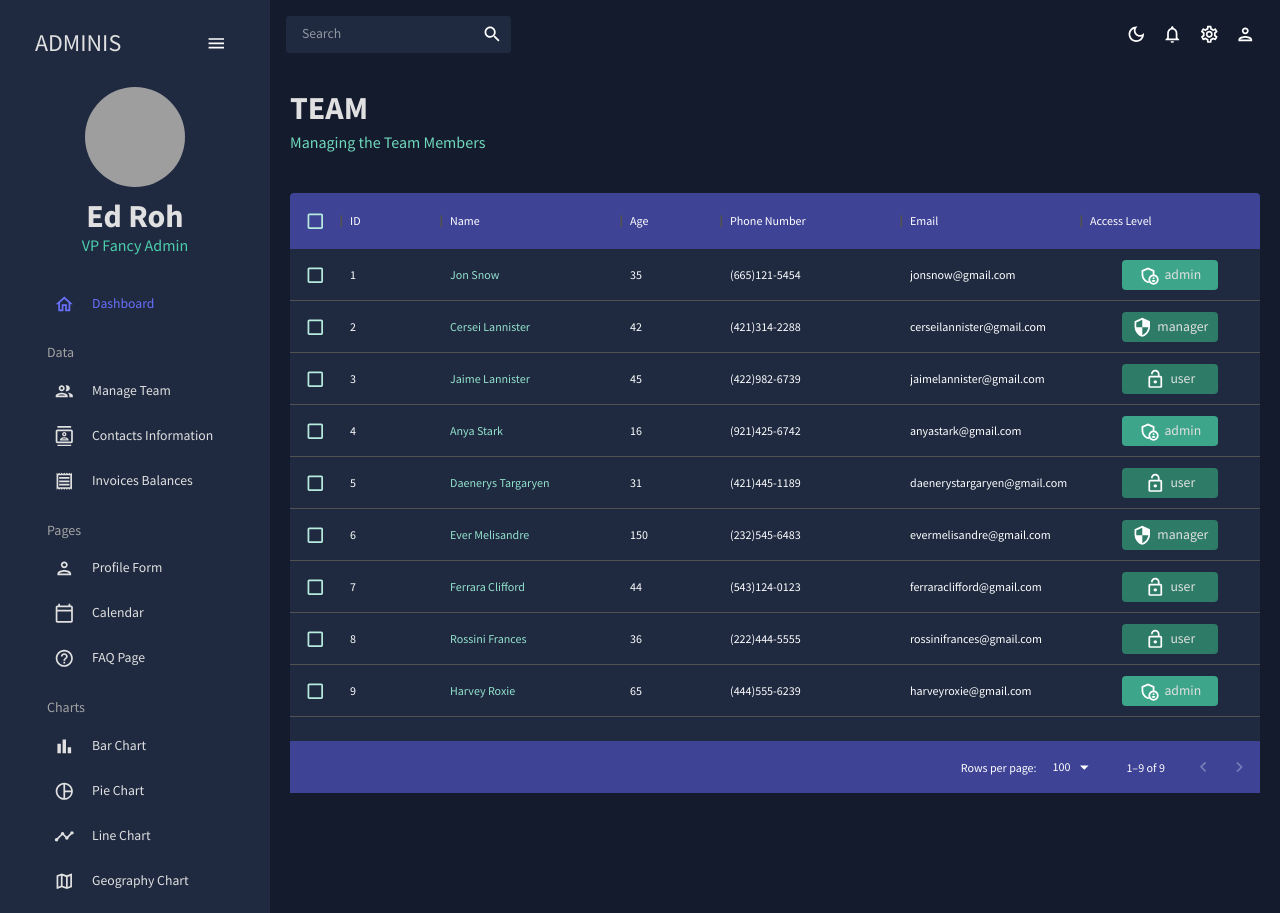
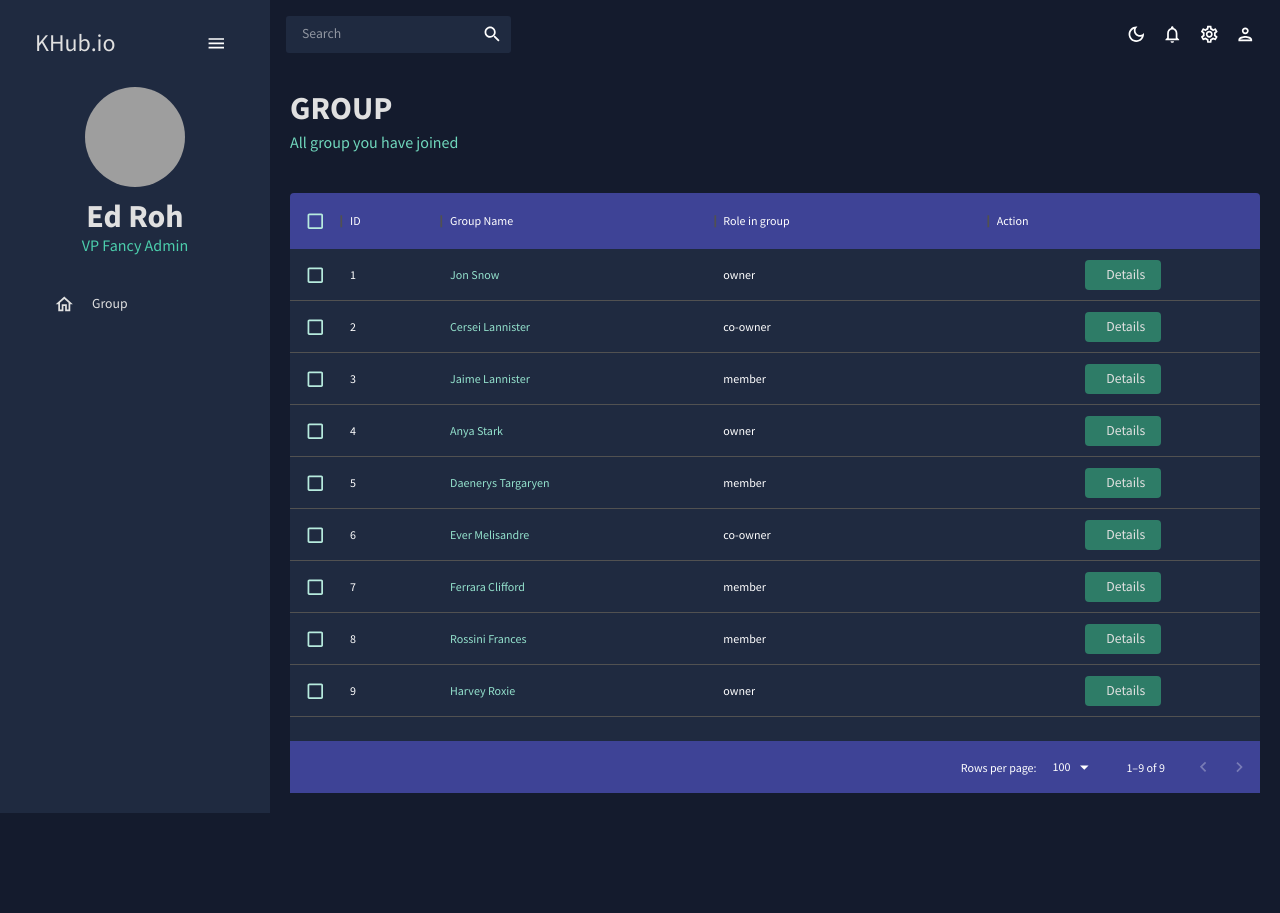
Before and after one commit to khubio/khub-web, a React (Create React App) app: page / in a window 1280 px wide. After the commit the page ends 813 px from the top, so only its background shows below. Built offline with nearby package versions, Linux system fonts and the light colour scheme; no server answers; grey boxes are pictures that could not be loaded.

Commit message:
Fix UI in sidebar and group

```diff
--- a/src/data/mockData.js
+++ b/src/data/mockData.js
@@ -5,73 +5,55 @@ export const mockDataTeam = [
     id: 1,
     name: 'Jon Snow',
     email: 'jonsnow@gmail.com',
-    age: 35,
-    phone: '(665)121-5454',
-    access: 'admin',
+    access: 'owner',
   },
   {
     id: 2,
     name: 'Cersei Lannister',
     email: 'cerseilannister@gmail.com',
-    age: 42,
-    phone: '(421)314-2288',
-    access: 'manager',
+    access: 'co-owner',
   },
   {
     id: 3,
     name: 'Jaime Lannister',
     email: 'jaimelannister@gmail.com',
-    age: 45,
-    phone: '(422)982-6739',
-    access: 'user',
+    access: 'member',
   },
   {
     id: 4,
     name: 'Anya Stark',
     email: 'anyastark@gmail.com',
-    age: 16,
-    phone: '(921)425-6742',
-    access: 'admin',
+    access: 'owner',
   },
   {
     id: 5,
     name: 'Daenerys Targaryen',
     email: 'daenerystargaryen@gmail.com',
-    age: 31,
-    phone: '(421)445-1189',
-    access: 'user',
+    access: 'member',
   },
   {
     id: 6,
     name: 'Ever Melisandre',
     email: 'evermelisandre@gmail.com',
-    age: 150,
-    phone: '(232)545-6483',
-    access: 'manager',
+    access: 'co-owner',
   },
   {
     id: 7,
     name: 'Ferrara Clifford',
     email: 'ferraraclifford@gmail.com',
-    age: 44,
-    phone: '(543)124-0123',
-    access: 'user',
+    access: 'member',
   },
   {
     id: 8,
     name: 'Rossini Frances',
     email: 'rossinifrances@gmail.com',
-    age: 36,
-    phone: '(222)444-5555',
-    access: 'user',
+    access: 'member',
   },
   {
     id: 9,
     name: 'Harvey Roxie',
     email: 'harveyroxie@gmail.com',
-    age: 65,
-    phone: '(444)555-6239',
-    access: 'admin',
+    access: 'owner',
   },
 ];
 
--- a/src/layouts/components/Sidebar/index.jsx
+++ b/src/layouts/components/Sidebar/index.jsx
@@ -6,17 +6,7 @@ import {
 import { Link } from 'react-router-dom';
 import 'react-pro-sidebar/dist/css/styles.css';
 import HomeOutlinedIcon from '@mui/icons-material/HomeOutlined';
-import PeopleOutlinedIcon from '@mui/icons-material/PeopleOutlined';
-import ContactsOutlinedIcon from '@mui/icons-material/ContactsOutlined';
-import ReceiptOutlinedIcon from '@mui/icons-material/ReceiptOutlined';
-import PersonOutlinedIcon from '@mui/icons-material/PersonOutlined';
-import CalendarTodayOutlinedIcon from '@mui/icons-material/CalendarTodayOutlined';
-import HelpOutlineOutlinedIcon from '@mui/icons-material/HelpOutlineOutlined';
-import BarChartOutlinedIcon from '@mui/icons-material/BarChartOutlined';
-import PieChartOutlineOutlinedIcon from '@mui/icons-material/PieChartOutlineOutlined';
-import TimelineOutlinedIcon from '@mui/icons-material/TimelineOutlined';
 import MenuOutlinedIcon from '@mui/icons-material/MenuOutlined';
-import MapOutlinedIcon from '@mui/icons-material/MapOutlined';
 import { tokens } from '../../../theme';
 
 const Item = ({
@@ -84,7 +74,7 @@ const Sidebar = () => {
                 ml="15px"
               >
                 <Typography variant="h3" color={colors.grey[100]}>
-                  ADMINIS
+                  KHub.io
                 </Typography>
                 <IconButton onClick={() => setIsCollapsed(!isCollapsed)}>
                   <MenuOutlinedIcon />
@@ -122,103 +112,9 @@ const Sidebar = () => {
 
           <Box paddingLeft={isCollapsed ? undefined : '10%'}>
             <Item
-              title="Dashboard"
+              title="Group"
               to="/"
               icon={<HomeOutlinedIcon />}
-              selected={selected}
-              setSelected={setSelected}
-            />
-
-            <Typography
-              variant="h6"
-              color={colors.grey[300]}
-              sx={{ m: '15px 0 5px 20px' }}
-            >
-              Data
-            </Typography>
-            <Item
-              title="Manage Team"
-              to="/team"
-              icon={<PeopleOutlinedIcon />}
-              selected={selected}
-              setSelected={setSelected}
-            />
-            <Item
-              title="Contacts Information"
-              to="/contacts"
-              icon={<ContactsOutlinedIcon />}
-              selected={selected}
-              setSelected={setSelected}
-            />
-            <Item
-              title="Invoices Balances"
-              to="/invoices"
-              icon={<ReceiptOutlinedIcon />}
-              selected={selected}
-              setSelected={setSelected}
-            />
-
-            <Typography
-              variant="h6"
-              color={colors.grey[300]}
-              sx={{ m: '15px 0 5px 20px' }}
-            >
-              Pages
-            </Typography>
-            <Item
-              title="Profile Form"
-              to="/form"
-              icon={<PersonOutlinedIcon />}
-              selected={selected}
-              setSelected={setSelected}
-            />
-            <Item
-              title="Calendar"
-              to="/calendar"
-              icon={<CalendarTodayOutlinedIcon />}
-              selected={selected}
-              setSelected={setSelected}
-            />
-            <Item
-              title="FAQ Page"
-              to="/faq"
-              icon={<HelpOutlineOutlinedIcon />}
-              selected={selected}
-              setSelected={setSelected}
-            />
-
-            <Typography
-              variant="h6"
-              color={colors.grey[300]}
-              sx={{ m: '15px 0 5px 20px' }}
-            >
-              Charts
-            </Typography>
-            <Item
-              title="Bar Chart"
-              to="/bar"
-              icon={<BarChartOutlinedIcon />}
-              selected={selected}
-              setSelected={setSelected}
-            />
-            <Item
-              title="Pie Chart"
-              to="/pie"
-              icon={<PieChartOutlineOutlinedIcon />}
-              selected={selected}
-              setSelected={setSelected}
-            />
-            <Item
-              title="Line Chart"
-              to="/line"
-              icon={<TimelineOutlinedIcon />}
-              selected={selected}
-              setSelected={setSelected}
-            />
-            <Item
-              title="Geography Chart"
-              to="/geography"
-              icon={<MapOutlinedIcon />}
               selected={selected}
               setSelected={setSelected}
             />
--- a/src/pages/Group/index.jsx
+++ b/src/pages/Group/index.jsx
@@ -1,8 +1,5 @@
 import { Box, Typography, useTheme } from '@mui/material';
 import { DataGrid } from '@mui/x-data-grid';
-import AdminPanelSettingsOutlinedIcon from '@mui/icons-material/AdminPanelSettingsOutlined';
-import LockOpenOutlinedIcon from '@mui/icons-material/LockOpenOutlined';
-import SecurityOutlinedIcon from '@mui/icons-material/SecurityOutlined';
 import Header from '@components/Header';
 import { mockDataTeam } from '../../data/mockData';
 import { tokens } from '../../theme';
@@ -14,53 +11,34 @@ const Group = () => {
     { field: 'id', headerName: 'ID' },
     {
       field: 'name',
-      headerName: 'Name',
+      headerName: 'Group Name',
       flex: 1,
       cellClassName: 'name-column--cell',
     },
     {
-      field: 'age',
-      headerName: 'Age',
-      type: 'number',
-      headerAlign: 'left',
-      align: 'left',
-    },
-    {
-      field: 'phone',
-      headerName: 'Phone Number',
+      field: 'access',
+      headerName: 'Role in group',
       flex: 1,
     },
     {
-      field: 'email',
-      headerName: 'Email',
+      field: 'action',
+      headerName: 'Action',
       flex: 1,
-    },
-    {
-      field: 'accessLevel',
-      headerName: 'Access Level',
-      flex: 1,
-      renderCell: ({ row: { access } }) => {
+      renderCell: () => {
         return (
           <Box
-            width="60%"
-            m="0 auto"
+            width="30%"
+            m="5px auto"
             p="5px"
             display="flex"
             justifyContent="center"
-            backgroundColor={
-              access === 'admin'
-                ? colors.greenAccent[600]
-                : access === 'manager'
-                  ? colors.greenAccent[700]
-                  : colors.greenAccent[700]
-            }
+            backgroundColor={colors.greenAccent[700]}
             borderRadius="4px"
+            sx={{ cursor: 'pointer' }}
+            onClick={() => alert('wellll')}
           >
-            {access === 'admin' && <AdminPanelSettingsOutlinedIcon />}
-            {access === 'manager' && <SecurityOutlinedIcon />}
-            {access === 'user' && <LockOpenOutlinedIcon />}
             <Typography color={colors.grey[100]} sx={{ ml: '5px' }}>
-              {access}
+              Details
             </Typography>
           </Box>
         );
@@ -70,7 +48,7 @@ const Group = () => {
 
   return (
     <Box m="20px">
-      <Header title="TEAM" subtitle="Managing the Team Members" />
+      <Header title="GROUP" subtitle="All group you have joined" />
       <Box
         m="40px 0 0 0"
         height="75vh"
```
